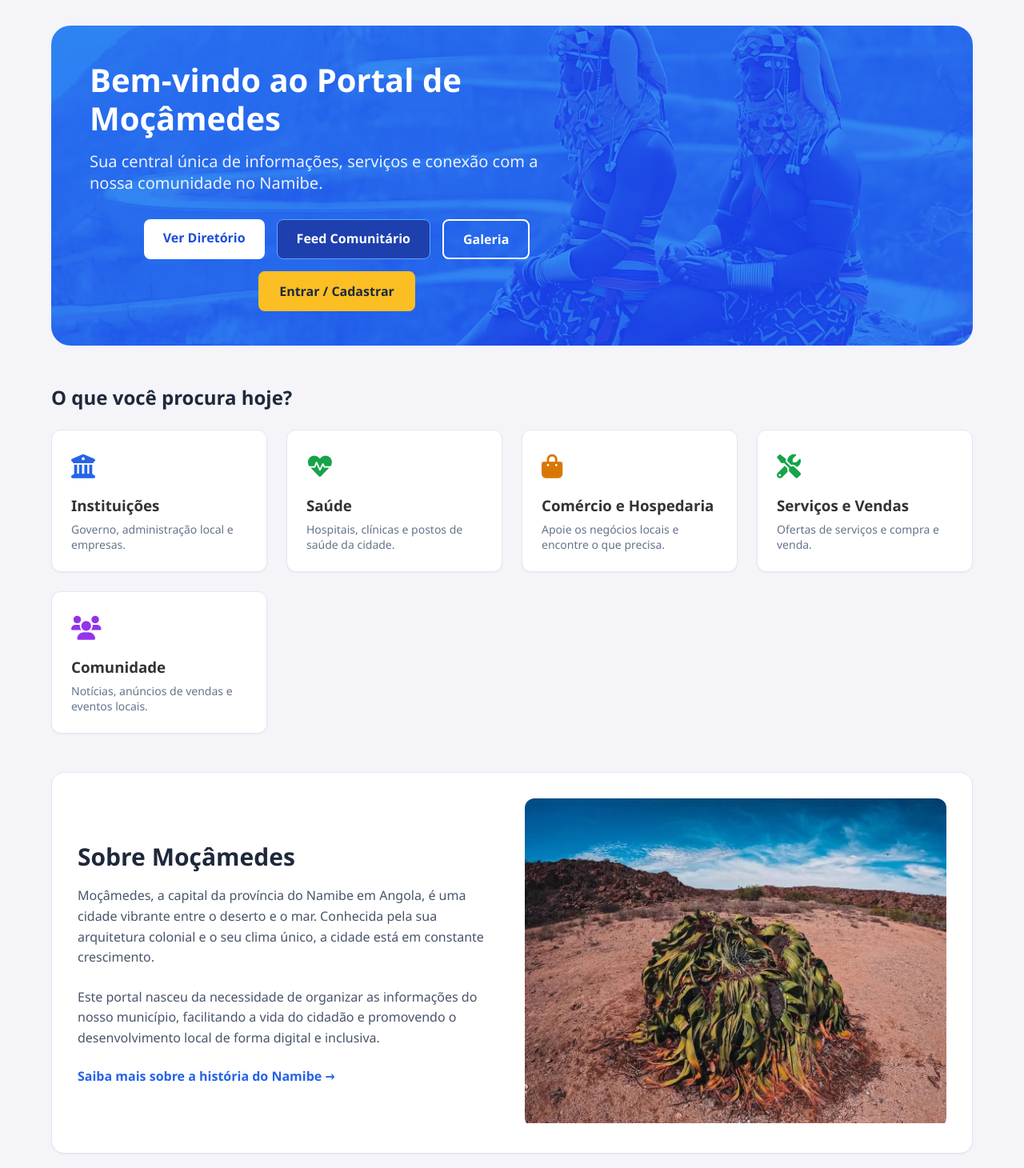
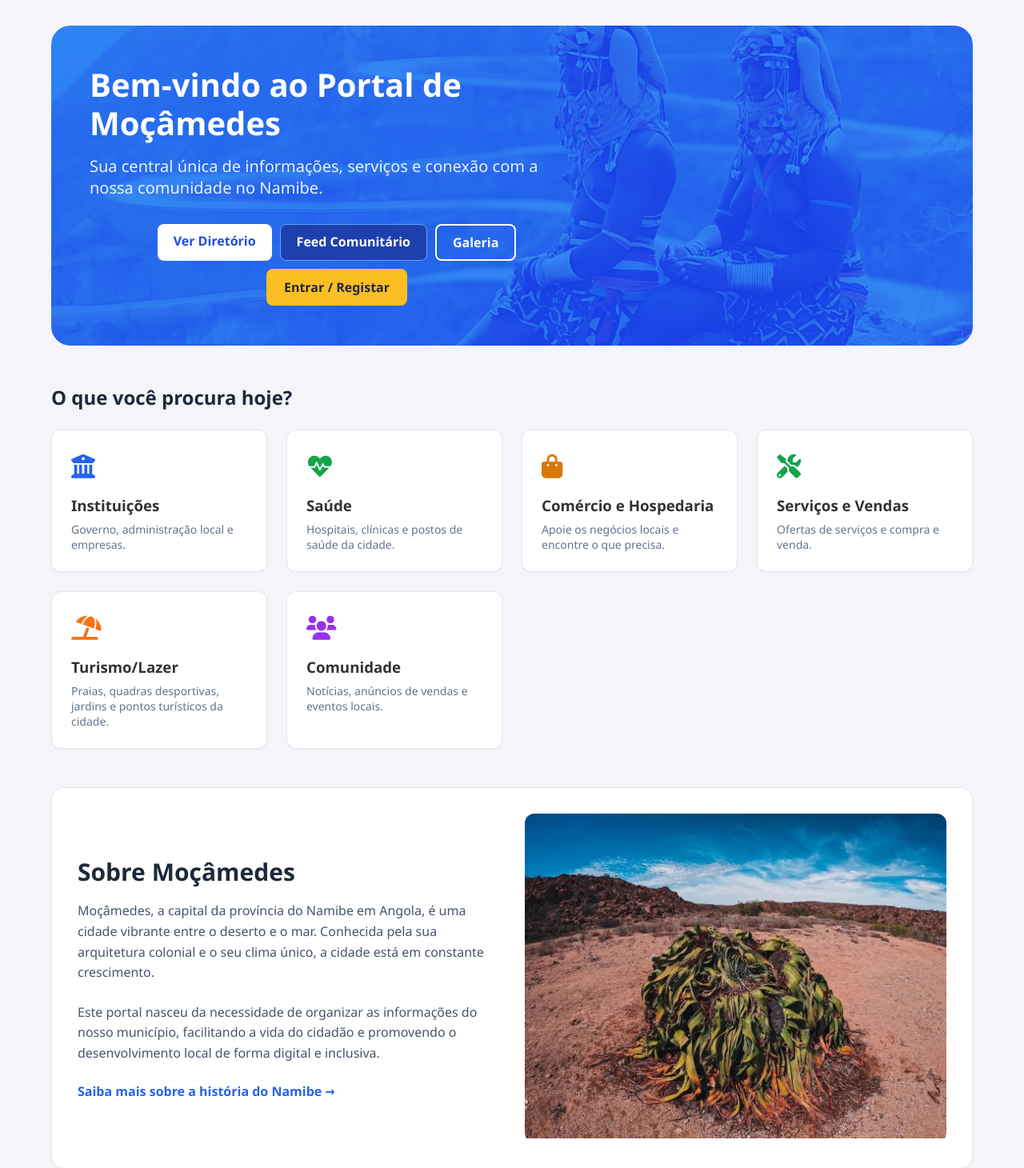
Before and after one commit to FernandesDIIN/Portal-Municipal-Mo-amedes-P.M.M-, a Flask app: page / in a window 1280 px wide. Shown: the part 23-1483 px from the top of the page at 80% size. Run offline with Flask 3, Linux system fonts and the light colour scheme; data comes from the database, SQL or seed files in the repository.

Commit message:
Atualização do painel admin e alinhamento dos botões no index

```diff
--- a/templates/admin.html
+++ b/templates/admin.html
@@ -67,8 +67,8 @@
                         <option value="Saúde">Saúde</option>
                         <option value="Educação">Educação</option>
                         <option value="Comércio">Comércio & Serviços</option>
-                        <option value="Turismo">Turismo & Lazer</option>
-                        <option value="Instituições">Instituições Públicas</option>
+                        <option value="Turismo">Turismo/Lazer</option>
+                        <option value="Instituições">Instituições</option>
                     </select>
                 </div>
 
--- a/templates/index.html
+++ b/templates/index.html
@@ -8,15 +8,15 @@
         <div class="hero-content">
             <h1>Bem-vindo ao Portal de Moçâmedes</h1>
             <p>Sua central única de informações, serviços e conexão com a nossa comunidade no Namibe.</p>
-            <div class="hero-buttons" style="display: flex; flex-wrap: wrap; gap: 15px; justify-content: center;">
-                <a href="/diretorio" class="btn btn-white" style="white-space: nowrap;">Ver Diretório</a>
-                <a href="/feed" class="btn btn-blue" style="white-space: nowrap;">Feed Comunitário</a>
-                <a href="/galeria" class="btn btn-white" style="background: transparent; color: white; border: 2px solid white; white-space: nowrap;">Galeria</a>
+            <div class="hero-buttons" style="display: flex; flex-wrap: wrap; gap: 10px; justify-content: center; width: 100%; max-width: 900px; margin: 0 auto;">
+                <a href="/diretorio" class="btn btn-white" style="white-space: nowrap; padding: 10px 20px;">Ver Diretório</a>
+                <a href="/feed" class="btn btn-blue" style="white-space: nowrap; padding: 10px 20px;">Feed Comunitário</a>
+                <a href="/galeria" class="btn btn-white" style="background: transparent; color: white; border: 2px solid white; white-space: nowrap; padding: 10px 20px;">Galeria</a>
 
                 {% if 'user_id' in session %}
-                    <a href="/perfil/{{ session['user_id'] }}" class="btn" style="background: #fbbf24; color: #1e293b; border: 2px solid #fbbf24; font-weight: bold; white-space: nowrap;">Meu Perfil</a>
+                    <a href="/perfil/{{ session['user_id'] }}" class="btn" style="background: #fbbf24; color: #1e293b; border: 2px solid #fbbf24; font-weight: bold; white-space: nowrap; padding: 10px 20px;">Meu Perfil</a>
                 {% else %}
-                    <a href="/login" class="btn" style="background: #fbbf24; color: #1e293b; border: 2px solid #fbbf24; font-weight: bold; white-space: nowrap;">Entrar / Cadastrar</a>
+                    <a href="/login" class="btn" style="background: #fbbf24; color: #1e293b; border: 2px solid #fbbf24; font-weight: bold; white-space: nowrap; padding: 10px 20px;">Entrar / Registar</a>
                 {% endif %}
             </div>
         </div>
@@ -50,6 +50,12 @@
                 <p>Ofertas de serviços e compra e venda.</p>
             </a>
 
+            <a href="{{ url_for('diretorio', categoria='Turismo') }}" class="card-item">
+                <div class="icon-box" style="color: #f97316;"><i class="fas fa-umbrella-beach"></i></div>
+                <h3>Turismo/Lazer</h3>
+                <p>Praias, quadras desportivas, jardins e pontos turísticos da cidade.</p>
+            </a>
+
             <a href="/feed" class="card-item">
                 <div class="icon-box text-purple"><i class="fas fa-users"></i></div>
                 <h3>Comunidade</h3>
```
